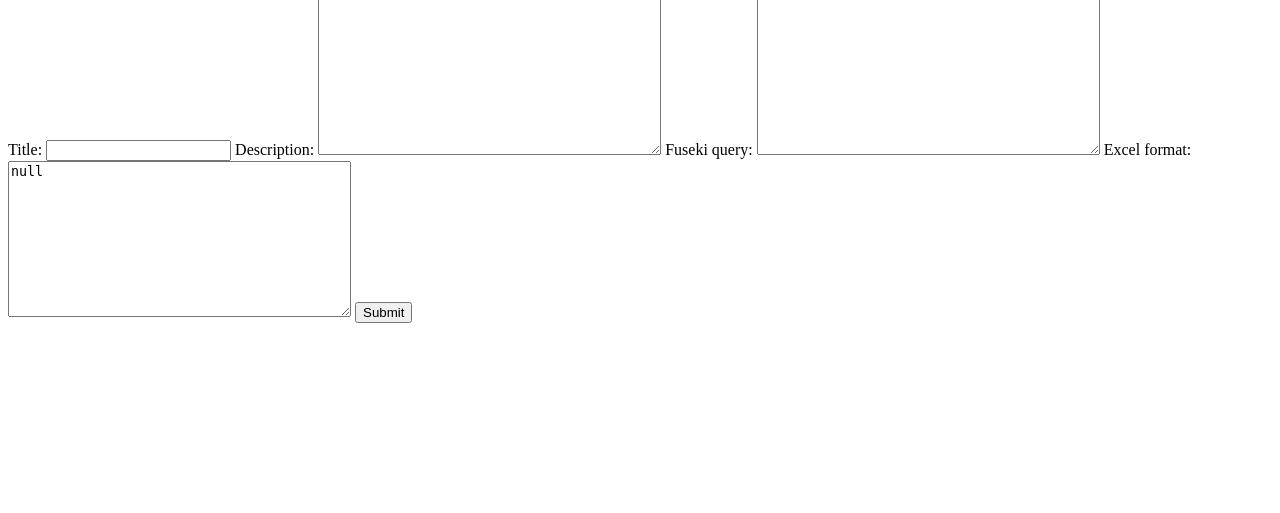
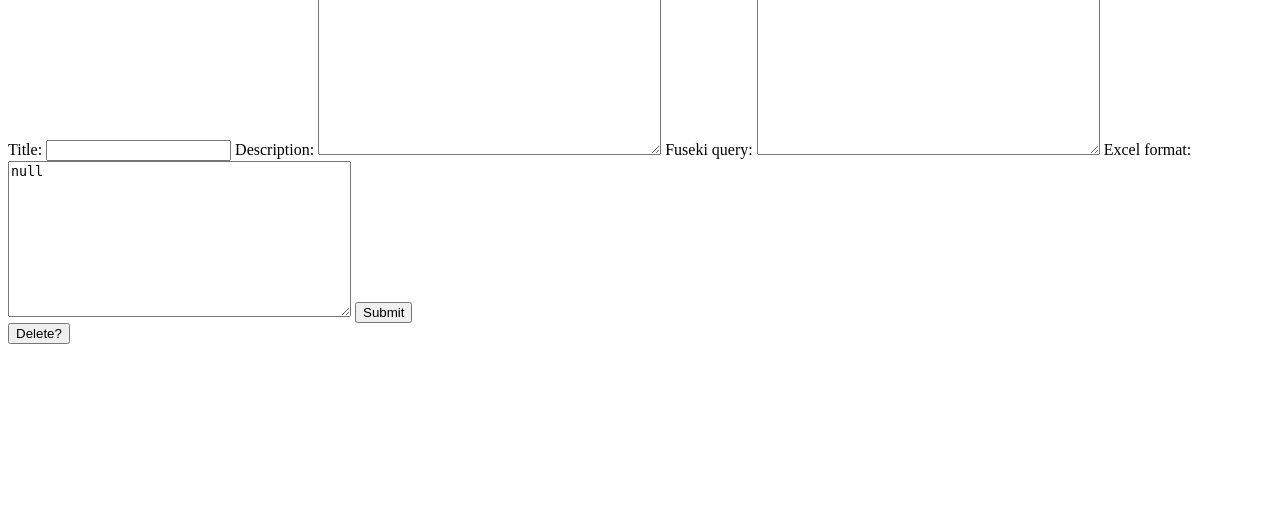
Before and after one commit to ViciousCupcake/CS130-Project, a Django app: page /modify/1/ in a window 1280 px wide. Shown: the part 51-564 px from the top of the page. Run offline with Django 4.2, Linux system fonts and the light colour scheme; the visitor is signed in with stand-in values (Sample User, id 1); data that the repository does not hold is empty.

Commit message:
allow useers to delete mappings

```diff
--- a/app/urls.py
+++ b/app/urls.py
@@ -18,8 +18,11 @@ urlpatterns = [
         # accounts/reset/<uidb64>/<token>/ [name='password_reset_confirm']
         # accounts/reset/done/ [name='password_reset_complete']
     path("accounts/", include("django.contrib.auth.urls")),
+
+    # CRUD Operations that administrative users can perform.
+    # Login is required to access these pages.
     path("select/", views.select_mapping, name="select"),
     path("modify/", views.modify_mapping, name="modify"),
     path("modify/<int:pk>/", views.modify_mapping, name="modify"),
-
+    path("delete/", views.delete_mapping, name="delete"),
 ]
--- a/app/views.py
+++ b/app/views.py
@@ -31,7 +31,7 @@ def modify_mapping(request, pk=None):
         except Mapping.DoesNotExist:
             form = MappingForm()
 
-        return render(request, "app/modify.html", {'form': form})
+        return render(request, "app/modify.html", {'form': form, 'pk': pk})
     # The request method is POST if user hits "submit"
     # Save the form data to the database
     else:
@@ -45,3 +45,10 @@ def modify_mapping(request, pk=None):
             return render(request, "app/save_success.html", {'mapping_title': form.cleaned_data['title']})
         else:
             return render(request, "app/modify.html", {'form': form})
+
+@login_required
+def delete_mapping(request):
+    """View that allows Administrative users to delete a mapping"""
+    mapping = Mapping.objects.get(pk=request.POST['id'])
+    mapping.delete()
+    return render(request, "app/delete_success.html", {'mapping_title': mapping.title})
--- a/templates/app/modify.html
+++ b/templates/app/modify.html
@@ -9,4 +9,13 @@
     {{ form }}
     <button type="submit">Submit</button>
 </form>
+
+{% if pk %}
+    <form action="{% url 'delete' %}" method="post">
+        {% csrf_token %}
+        <input type="hidden" name="id" value="{{ pk }}">
+        <button type="submit">Delete?</button>
+    </form>
+{% endif %}
+
 {% endblock content %}
```
Also changed, not shown: templates/app/delete_success.html (added, +7 -0 lines).
